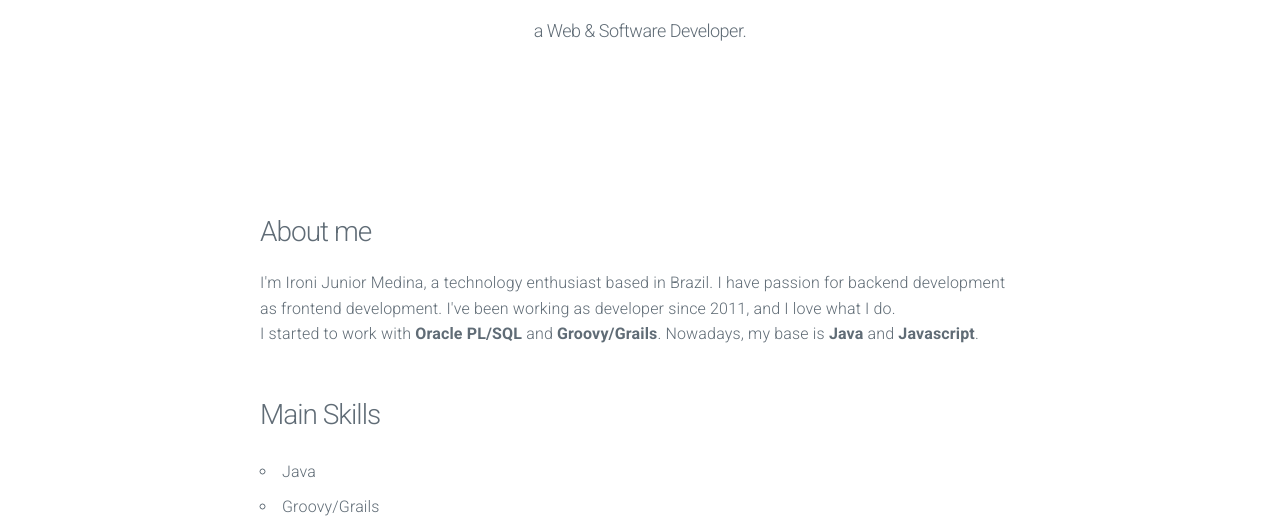
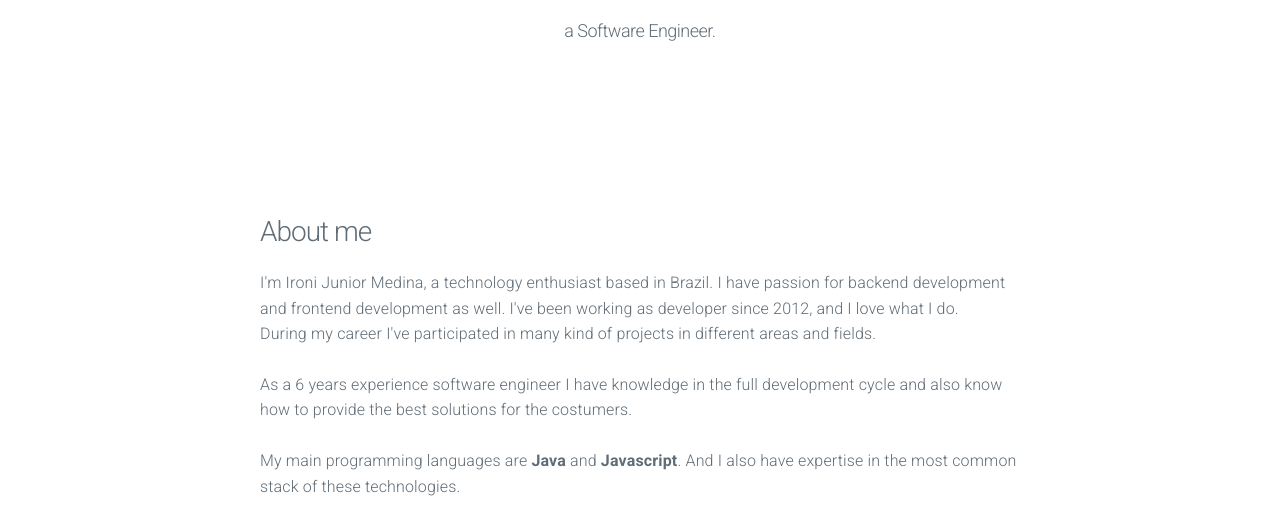
Before and after one commit to ironijunior/ironijunior.github.io, a plain HTML site: page index.html in a window 1280 px wide. Shown: the part 399-926 px from the top of the page. Drawn offline with nearby package versions, Linux system fonts and the light colour scheme.

Commit message:
Updated profile text

```diff
--- a/index.html
+++ b/index.html
@@ -55,24 +55,25 @@
 					<div class="container img-profile"></div>
 					<br />
 					<h2 class="text-center"><b>I'm Ironi Medina</b></h2>
-					<h5 class="text-center"> a Web & Software Developer.</h5>
+					<h5 class="text-center"> a Software Engineer.</h5>
 				</div>
 			</section>
 
 			<section class="container" id="about">
 				<h3 class="title">About me</h3>
-				<p>I'm Ironi Junior Medina, a technology enthusiast based in Brazil. I have passion for backend development as frontend development.
-				I've been working as developer since 2011, and I love what I do.
+				<p>I'm Ironi Junior Medina, a technology enthusiast based in Brazil. I have passion for backend development and frontend development as well.
+				I've been working as developer since 2012, and I love what I do.
 				<br />
-				I started to work with <b>Oracle PL/SQL</b> and <b>Groovy/Grails</b>. Nowadays, my base is <b>Java</b> and <b>Javascript</b>.</p>
-
+				During my career I've participated in many kind of projects in different areas and fields.</p>
+				<p>As a 6 years experience software engineer I have knowledge in the full development cycle and also know how to provide the best solutions for the costumers.</p>
+				<p>My main programming languages are <b>Java</b> and <b>Javascript</b>. And I also have expertise in the most common stack of these technologies.</p>
 				<br />
 
 				<h3 class="title">Main Skills</h3>
 				<p><ul>
 					<li>Java</li>
+					<li>Javascript</li>
 					<li>Groovy/Grails</li>
-					<li>Javascript</li>
 					<li>Spring Batch</li>
 					<li>Weblogic</li>
 					<li>PL/SQL</li>
```
